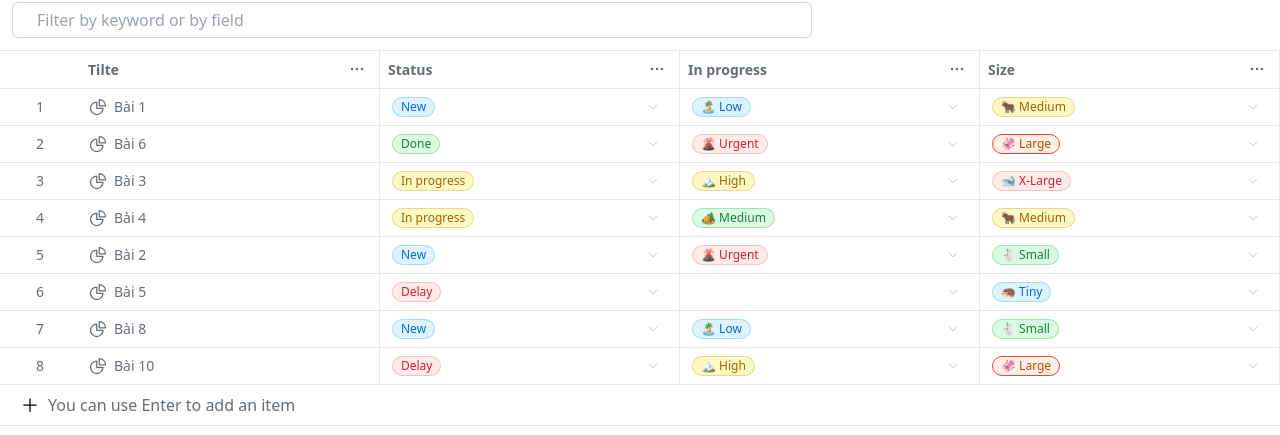
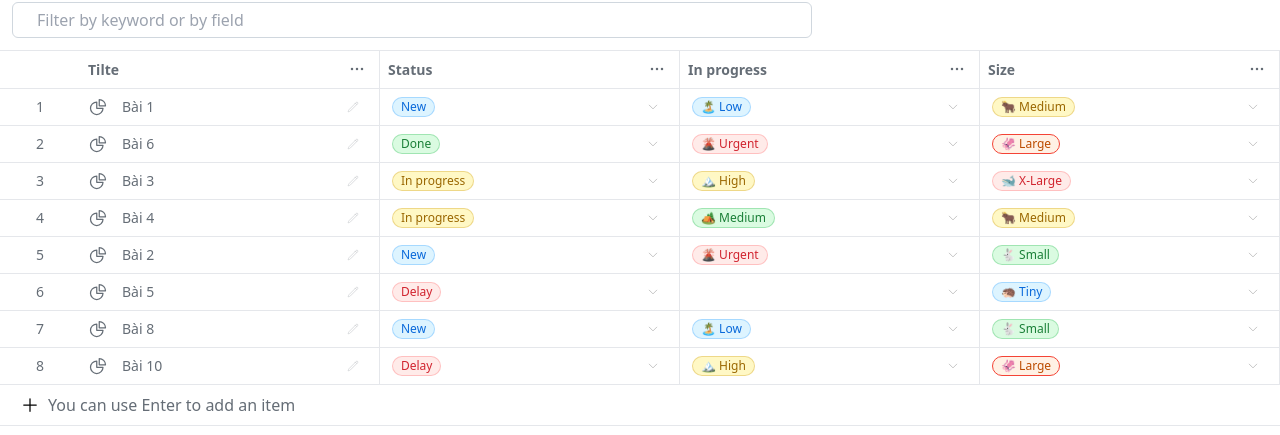
Before and after one commit to CongPham05/NW_Baitap4v2, a React (Vite) app: page /table in a window 1280 px wide. Shown: the part 121-556 px from the top of the page. Built offline with nearby package versions, Linux system fonts and the light colour scheme.

Commit message:
fix border edit name title

```diff
--- a/src/component/BodyTable/index.tsx
+++ b/src/component/BodyTable/index.tsx
@@ -1,10 +1,10 @@
 import React, { useEffect, useRef, useState } from 'react'
-import { ChartPieIcon, PlusIcon, } from '@heroicons/react/24/outline';
+import { ChartPieIcon, PencilIcon, PlusIcon, } from '@heroicons/react/24/outline';
 import { useDispatch } from 'react-redux';
 import ModalEdit from '../../services/ModalEdit';
 import { Task } from '../../types';
 import OptionsTable from '../OptionsTable/OptionsTable';
-import { addTaskTable } from '../../pages/Board/tasksSlice';
+import { addTaskTable, updTask } from '../../pages/Board/tasksSlice';
 
 interface BodyTableProps {
     dataList: Task[];
@@ -18,6 +18,7 @@ const BodyTable: React.FC<BodyTableProps> = ({ dataList }) => {
 
     const dispatch = useDispatch();
     const [showInput, setShowInput] = useState(false);
+    const [editTitleTask, setEditTitleTask] = useState('');
     const [inputValue, setInputValue] = useState('');
     const inputRef = useRef<HTMLInputElement | null>(null);
 
@@ -36,6 +37,25 @@ const BodyTable: React.FC<BodyTableProps> = ({ dataList }) => {
     }, []);
 
     const [isModalList, setIsModalList] = useState<boolean[]>(Array(dataList.length).fill(false));
+    const [isEditNameTask, setEditNameTask] = useState<boolean[]>(Array(dataList.length).fill(false));
+    const changeTitleTask = (e: React.ChangeEvent<HTMLInputElement>) => {
+        setEditTitleTask(e.target.value);
+
+    }
+    const editNameTask = (index: number) => {
+        const updatedIsEditNameTask = [...isEditNameTask];
+        updatedIsEditNameTask[index] = true;
+        setEditNameTask(updatedIsEditNameTask);
+        setEditTitleTask(dataList[index].content);
+    }
+    const saveTitleTask = (index: number) => {
+        const updatedIsEditNameTask = [...isEditNameTask];
+        updatedIsEditNameTask[index] = false;
+        setEditNameTask(updatedIsEditNameTask);
+        (editTitleTask.length) && dispatch(updTask({ id: dataList[index].id, content: editTitleTask }))
+
+
+    }
     const handleShowModal = (index: number) => {
         const updatedIsModalList = [...isModalList];
         updatedIsModalList[index] = true;
@@ -55,7 +75,7 @@ const BodyTable: React.FC<BodyTableProps> = ({ dataList }) => {
         }
     };
     return (
-        <div className="flex-1 min-w-max dark:bg-slate-700 pb-40">
+        <div className="flex-1 min-w-max overflow-x-hidden dark:bg-slate-700 pb-40">
             {
                 dataList.map((task, index) => (
                     <div key={task.id} className='dark:bg-slate-800 dark:border-slate-600 dark:hover:bg-slate-700 flex border-b border-solid hover:bg-[#f6f8fa]'>
@@ -63,16 +83,52 @@ const BodyTable: React.FC<BodyTableProps> = ({ dataList }) => {
                             <span className="text-sm  dark:text-white">{index + 1}</span>
                         </div>
 
-                        <div className='flex items-center dark:border-slate-600  border-r text-sm w-[300px] min-w-[300px]  text-[#656d76]  font-semibold p-2'>
+                        {!isEditNameTask[index] &&
+                            <div className='flex items-center dark:border-slate-600  border-r text-sm w-[300px]
+                            min-w-[300px]  text-[#656d76]  font-semibold pl-2 cursor-pointer  group'
+                                onClick={() => editNameTask(index)}
+                            >
                                 <span className=' w-5 mr-1.5'>
                                     <ChartPieIcon />
                                 </span>
-                            <span className=' dark:text-white hover:underline hover:text-[#0969da] cursor-pointer font-normal'
-                                onClick={() => handleShowModal(index)}
+                                <div className='flex-1 flex items-center w-full h-full group:hover:border-[#0969da] '>
+                                    <span className=' dark:text-white hover:underline hover:text-[#0969da] cursor-pointer pl-2 font-normal '
+                                        onClick={(e) => {
+                                            e.stopPropagation();
+                                            handleShowModal(index);
+                                        }}
                                     >
                                         {task.content}
                                     </span>
+                                    <div className='flex flex-1 items-center justify-end  pr-5'>
+                                        <PencilIcon className='w-3 opacity-30 group-hover:opacity-100' />
                                     </div>
+                                </div>
+                            </div>
+                        }
+                        {isEditNameTask[index] && (
+                            <div className='flex items-center gap-2 dark:border-slate-600  border-r text-sm
+                            w-[300px] min-w-[300px]  text-[#656d76]  font-semibold pl-2' >
+                                <span className=' w-5 mr-1.5'>
+                                    <ChartPieIcon />
+                                </span>
+                                <div className='flex-1 w-full h-full border '>
+                                    <input className=" dark:text-black text-sm font-normal w-full pl-2 h-full outline-[#0969da]"
+                                        value={editTitleTask || task.content}
+                                        onChange={changeTitleTask}
+                                        autoFocus
+                                        onBlur={() => {
+                                            saveTitleTask(index)
+                                        }}
+                                        onKeyDown={(e) => {
+                                            if (e.key !== "Enter") return;
+                                            saveTitleTask(index)
+                                        }}
+                                    />
+                                </div>
+                            </div>
+
+                        )}
                         {isModalList[index] && (
                             <ModalEdit onRequestClose={() => setIsModalList(prevState => prevState.map((_, i) => i === index ? false : _))}
                                 task={task}
```
Lines whose indentation alone changed are shown as unchanged.
